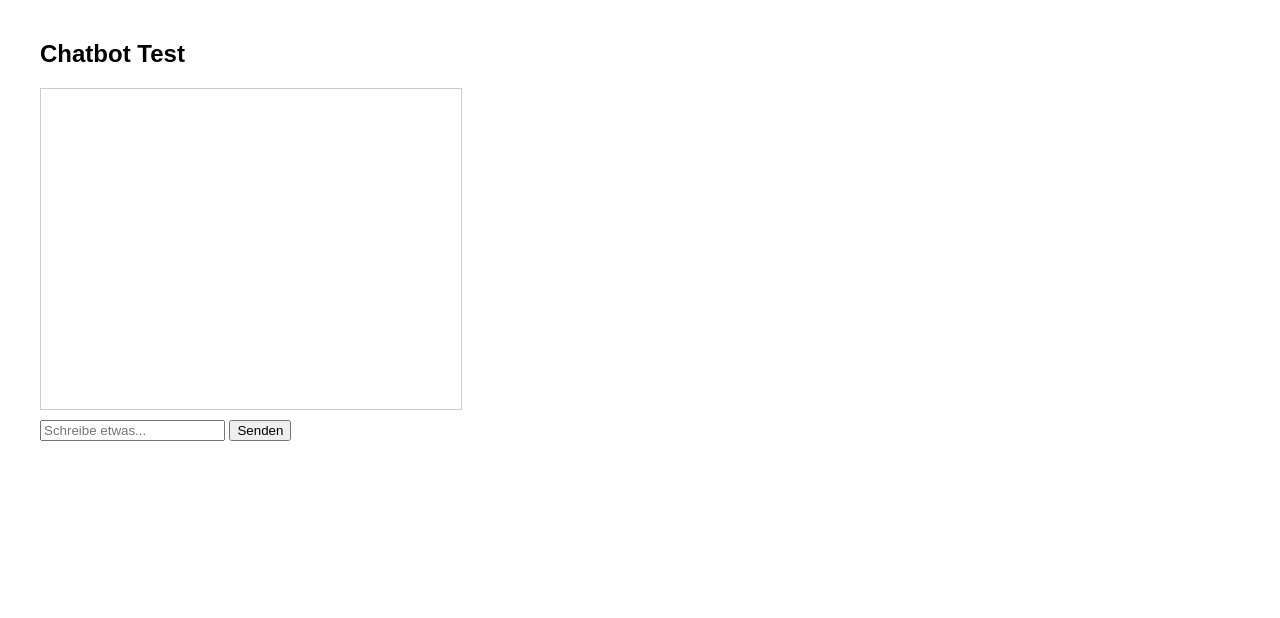
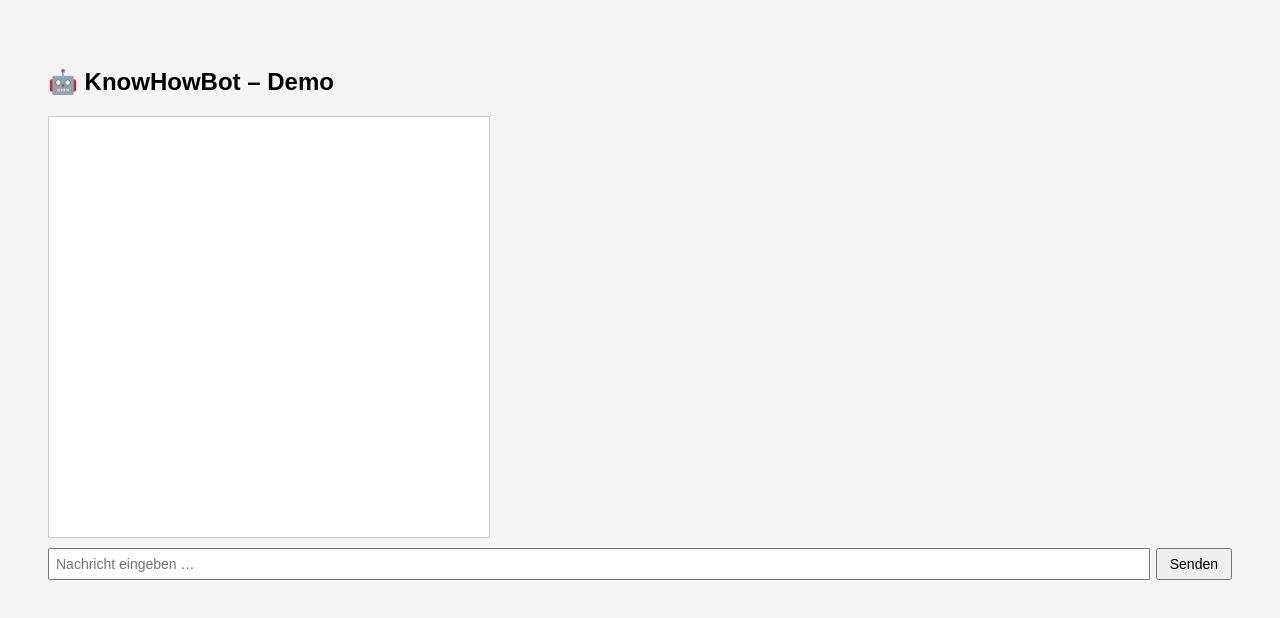
Before and after one commit to Nedak1983/chatbot-demo, a plain HTML site: page index.html in a window 1280 px wide. Drawn offline with Linux system fonts and the light colour scheme.

Commit message:
Update chatbot interface and functionality

```diff
--- a/index.html
+++ b/index.html
@@ -2,31 +2,78 @@
 <html lang="de">
 <head>
 <meta charset="UTF-8">
-<title>Chatbot Test</title>
+<title>KnowHowBot – Test</title>
+
 <style>
-  body { font-family: Arial; margin: 40px; }
-  #chat { border: 1px solid #ccc; padding: 10px; width: 400px; height: 300px; overflow-y: auto; margin-bottom: 10px; }
-  .user { color: blue; }
-  .bot { color: green; }
+  body {
+    font-family: Arial, sans-serif;
+    background: #f4f4f4;
+    padding: 40px;
+  }
+
+  #chatbox {
+    width: 420px;
+    height: 400px;
+    border: 1px solid #ccc;
+    background: #fff;
+    padding: 10px;
+    overflow-y: auto;
+    margin-bottom: 10px;
+  }
+
+  .user {
+    color: #1a73e8;
+    margin: 6px 0;
+    text-align: right;
+  }
+
+  .bot {
+    color: #0b8043;
+    margin: 6px 0;
+    text-align: left;
+  }
+
+  #inputRow {
+    display: flex;
+    gap: 6px;
+  }
+
+  #userInput {
+    flex: 1;
+    padding: 6px;
+    font-size: 14px;
+  }
+
+  button {
+    padding: 6px 12px;
+    font-size: 14px;
+    cursor: pointer;
+  }
 </style>
 </head>
+
 <body>
 
-<h2>Chatbot Test</h2>
-<div id="chat"></div>
+<h2>🤖 KnowHowBot – Demo</h2>
 
-<input id="userInput" placeholder="Schreibe etwas..." />
-<button onclick="sendMessage()">Senden</button>
+<div id="chatbox"></div>
+
+<div id="inputRow">
+  <input id="userInput" type="text" placeholder="Nachricht eingeben …">
+  <button onclick="sendMessage()">Senden</button>
+</div>
 
 <script>
 async function sendMessage() {
   const input = document.getElementById("userInput");
-  const chat = document.getElementById("chat");
-  const message = input.value;
+  const chatbox = document.getElementById("chatbox");
+  const message = input.value.trim();
 
   if (!message) return;
 
-  chat.innerHTML += `<div class="user">Du: ${message}</div>`;
+  // User anzeigen
+  chatbox.innerHTML += `<div class="user">Du: ${message}</div>`;
+  chatbox.scrollTop = chatbox.scrollHeight;
   input.value = "";
 
   try {
@@ -34,21 +81,46 @@ async function sendMessage() {
       "https://vait.app.n8n.cloud/webhook/1046e82e-5bb3-47c9-bf4c-ae8c44e0909c/chat",
       {
         method: "POST",
-        headers: { "Content-Type": "application/json" },
+        headers: {
+          "Content-Type": "application/json"
+        },
         body: JSON.stringify({
-          chatInput: message   // ✅ DAS ist der Fix
+          chatInput: message   // 🔴 WICHTIG für n8n Chat Trigger
         })
       }
     );
 
-    const data = await response.json();
-    chat.innerHTML += `<div class="bot">Bot: ${data.output}</div>`;
-  } catch (e) {
-    chat.innerHTML += `<div class="bot">Fehler: ${e.message}</div>`;
+    const rawText = await response.text();
+    console.log("RAW RESPONSE:", rawText);
+
+    let data;
+    try {
+      data = JSON.parse(rawText);
+    } catch {
+      throw new Error("Server antwortet nicht mit JSON");
+    }
+
+    const reply =
+      data.output ||
+      data.text ||
+      data.response ||
+      data.answer ||
+      "⚠️ Keine Antwort vom Bot erhalten";
+
+    chatbox.innerHTML += `<div class="bot">Bot: ${reply}</div>`;
+  } catch (error) {
+    chatbox.innerHTML += `<div class="bot">❌ Fehler: ${error.message}</div>`;
   }
 
-  chat.scrollTop = chat.scrollHeight;
+  chatbox.scrollTop = chatbox.scrollHeight;
 }
+
+// Enter-Taste
+document.getElementById("userInput").addEventListener("keydown", function(e) {
+  if (e.key === "Enter") {
+    sendMessage();
+  }
+});
 </script>
 
 </body>
```
